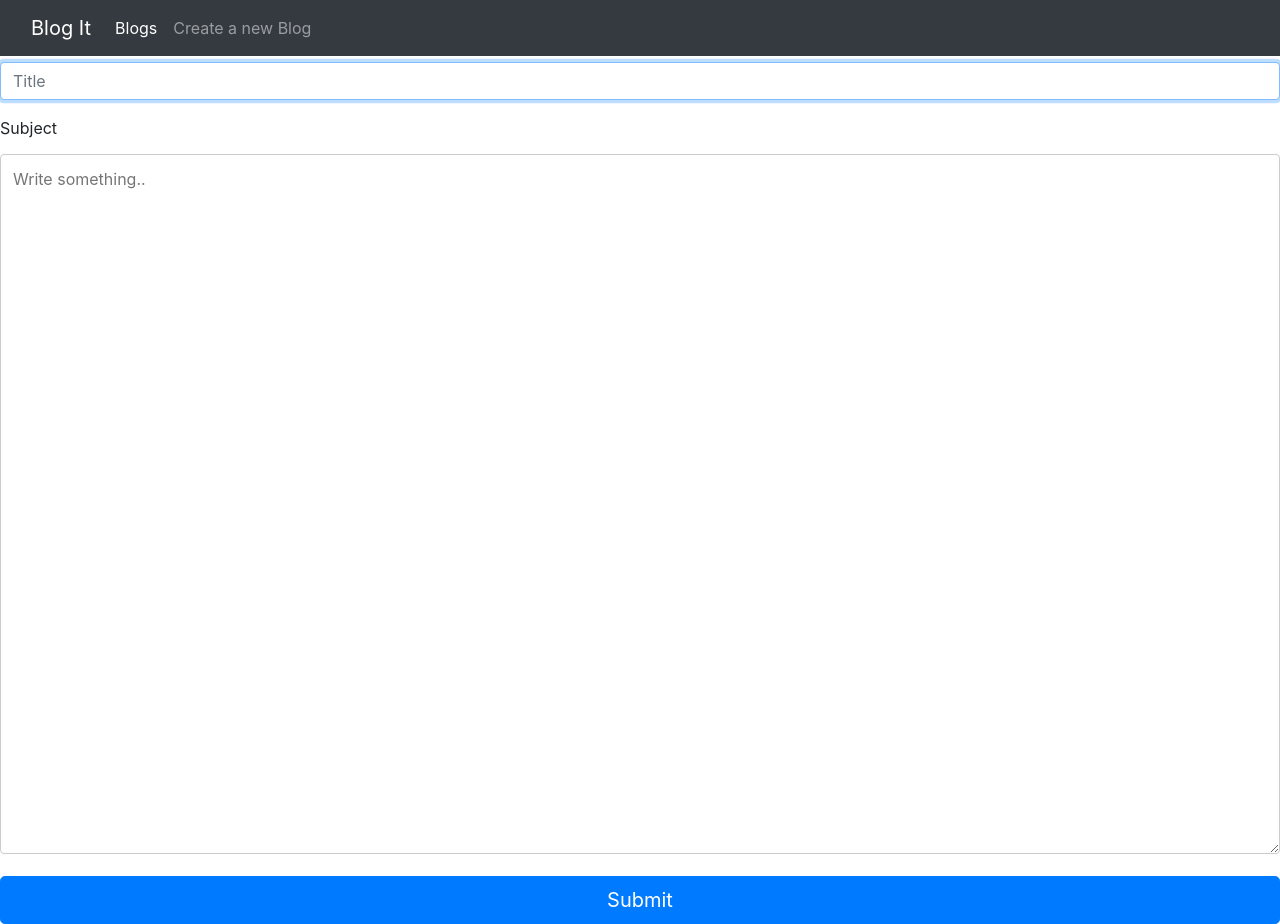
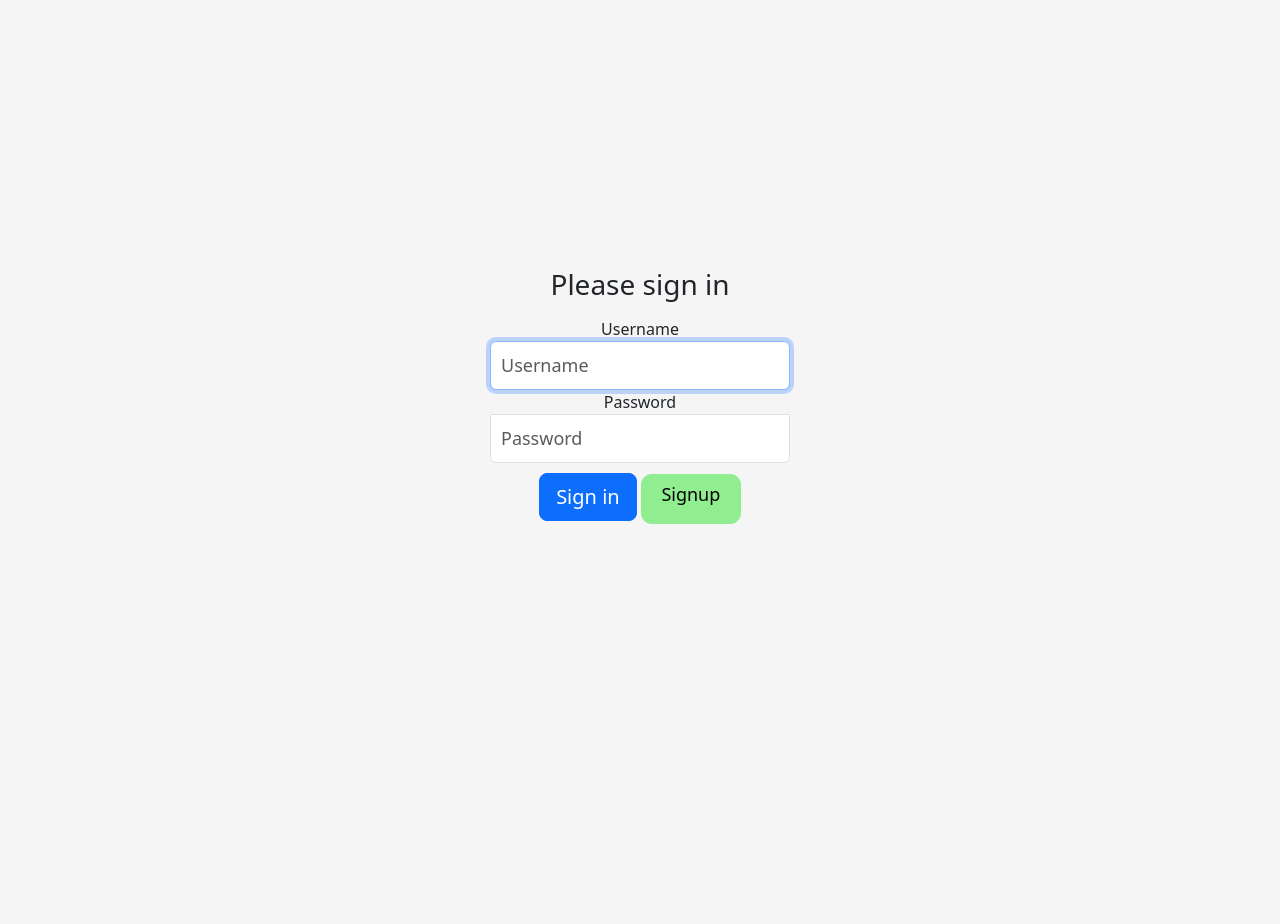
Before and after one commit to abhinavs1729/django-project, a Django app: page /create_blog in a window 1280 px wide. After the commit the page ends 524 px from the top, so only its background shows below. Run offline with Django 4.2, Linux system fonts and the light colour scheme; some libraries are stand-ins or nearby versions.

Commit message:
UPDATED USER FUNCTIONALITY

```diff
--- a/home/urls.py
+++ b/home/urls.py
@@ -22,6 +22,6 @@ urlpatterns = [
     path("",views.signup,name='home'),
     path("login",views.loginuser,name='login'),
     path("signup",views.signup,name='signup'),
-    path("blog",views.blog,name='blog'),
+    path("blogs",views.blog,name='blog'),
     path("create_blog",views.create_blog,name='create_blog')
 ]
--- a/home/views.py
+++ b/home/views.py
@@ -4,6 +4,7 @@ from django.contrib.auth.models import User
 from django.contrib import messages
 from home.models import login,blogss
 from datetime import datetime
+v = 0
 # Create your views here.
 def index(request):
     return render(request,'index.html')
@@ -14,6 +15,7 @@ def about(request):
 def signup(request):
     user_name = "sn"
     pass_word = "io"
+    v = 0
     if request.method == "POST":
         user_name = request.POST.get('username');
         pass_word = request.POST.get('password');
@@ -30,22 +32,30 @@ def loginuser(request):
         user = authenticate(username=user_name, password=pass_word)
         if user is not None:
             login(request,user)
-            return redirect("/")
+            v = 1
+            return render(request,"blogs.html")
         else:
+            v = 0
             return render(request,"login.html")
 
 
     return render(request,"login.html")
 
 def blog(request):
-    blog_list = blogss.objects.all();
-    return render(request,"blogs.html",{'blog_list':blog_list});
+    if v==1:
+        blog_list = blogss.objects.all();
+        return render(request,"blogs.html",{'blog_list':blog_list});
+    else:
+        return render(request,"login.html")
 
 def create_blog(request):
-    if request.method == "POST":
-        title1 = request.POST.get('username');
-        post1 = request.POST.get('subject');
-        new_post = blogss(Title = title1 , Content =post1)
-        new_post.save();
-        print(post1,title1)
-    return render(request, "create_blog.html")
+    if v == 1:
+        if request.method == "POST":
+            title1 = request.POST.get('username');
+            post1 = request.POST.get('subject');
+            new_post = blogss(Title = title1 , Content =post1)
+            new_post.save();
+            print(post1,title1)
+        return render(request, "create_blog.html")
+    else:
+        return render(request,"login.html")
--- a/templates/base.html
+++ b/templates/base.html
@@ -25,7 +25,7 @@
           <div class="collapse navbar-collapse" id="navbarSupportedContent">
             <ul class="navbar-nav me-auto mb-2 mb-lg-0">
               <li class="nav-item">
-                <a class="nav-link active" aria-current="page" href="blog">Blogs</a>
+                <a class="nav-link active" aria-current="page" href="blogs">Blogs</a>
               </li>
               <li class="nav-item">
                 <a class="nav-link" href="create_blog">Create a new Blog</a>
```
Also changed, not shown: templates/blogs.html (+4 -4 lines), db.sqlite3.
